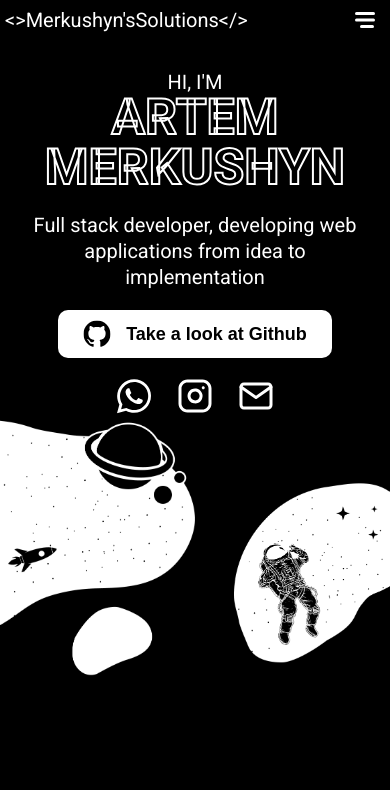
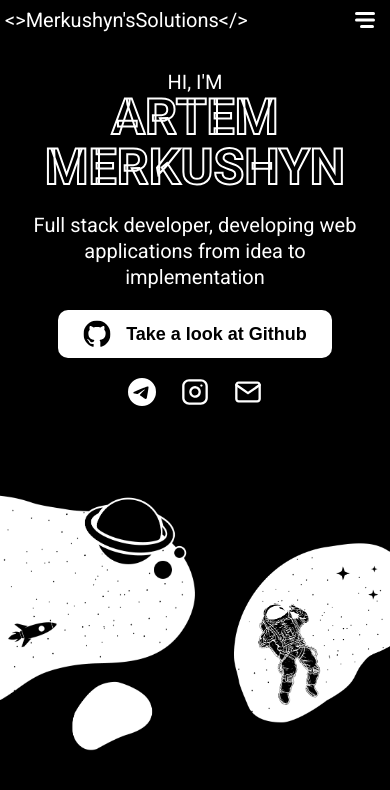
Before and after one commit to ArtemMerkushyn/byMerkushyn, a React (Create React App) app: page / in a window 390 px wide. Shown: the top 790 px of the page. Built offline with nearby package versions, Linux system fonts and the light colour scheme.

Commit message:
added a links to my contacts in contacts components

```diff
--- a/package.json
+++ b/package.json
@@ -8,6 +8,7 @@
     "@testing-library/user-event": "^13.5.0",
     "react": "^18.3.1",
     "react-dom": "^18.3.1",
+    "react-icons": "^5.3.0",
     "react-router-dom": "^6.26.1",
     "react-scripts": "5.0.1",
     "web-vitals": "^2.1.4"
--- a/src/components/contacts/Contacts.jsx
+++ b/src/components/contacts/Contacts.jsx
@@ -1,12 +1,19 @@
-import Icons from "../Icons/Icons"
+import Icons from '../Icons/Icons';
+import { BsTelegram } from 'react-icons/bs';
 import styles from './contacts.module.scss';
 
 export const Contacts = () => {
   return (
     <div className={styles.contacts}>
-        <Icons icon={'whatsapp'}/>
+      <a href="https://t.me/some_guy13" target="_blank" rel="noopener noreferrer">
+        <BsTelegram/>
+      </a>
+      <a href="https://www.instagram.com/mer_kush" target="_blank" rel="noopener noreferrer">
         <Icons icon={'instagram'}/>
+      </a>
+      <a href="mailto:merkushyndev13@gmail.com" target="_blank" rel="noopener noreferrer">
         <Icons icon={'mail'}/>
+      </a>
     </div>
-  )
+  );
 }
--- a/src/components/contacts/contacts.module.scss
+++ b/src/components/contacts/contacts.module.scss
@@ -9,5 +9,19 @@
         fill: $primary-color;
         width: 36px;
         height: 36px;
+        transition: all .2s linear;
+
+        &:hover {
+            opacity: .8;
+        }
     }
 }
+
+@media (max-width: 768px) {
+    .contacts {
+        svg {
+            width: 28px;
+            height: 28px;
+        }
+    }
+}
--- a/src/pages/Main/main.module.scss
+++ b/src/pages/Main/main.module.scss
@@ -120,6 +120,7 @@
         &__container {
             text-align: center;
             padding-top: 80px;
+            margin-bottom: 80px;
         }
 
         &__content {
```
Also changed, not shown: 1 other file (tests, documents, lock files or other folders).
